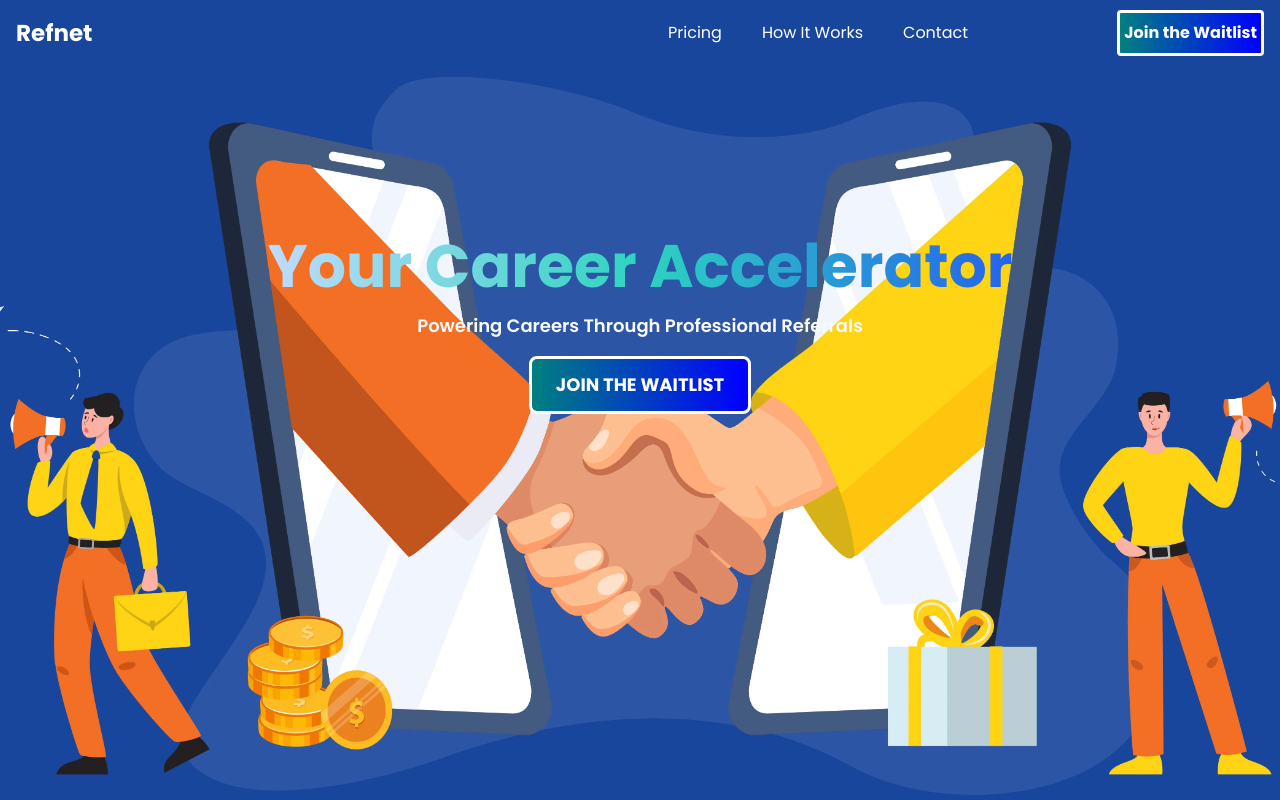
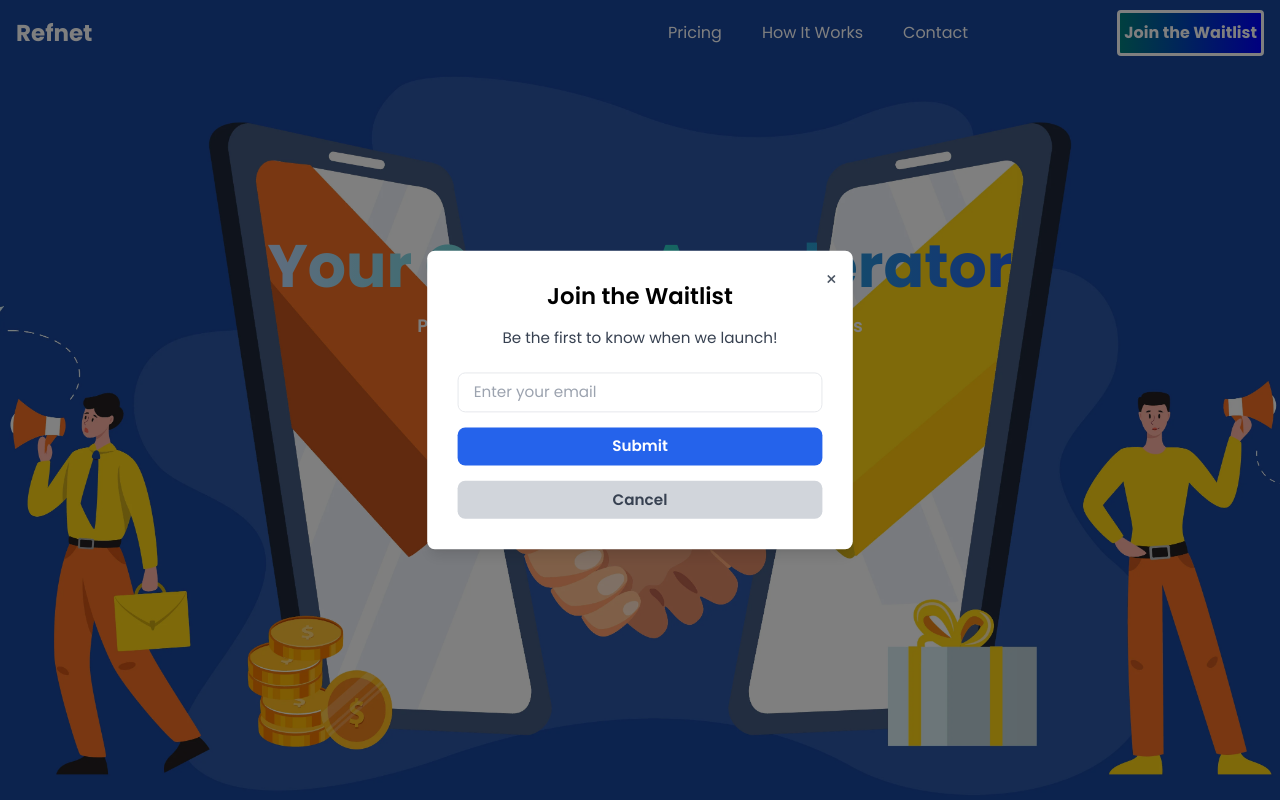
Before and after one commit to Goddy01/Refnet, a React (Vite) app: page / in a window 1280 px wide. Both pictures are taken after a click on the button "JOIN THE WAITLIST". Shown: the top 800 px of the page. Built offline with nearby package versions, Linux system fonts and the light colour scheme.

Commit message:
set up form modal to join waitlist

```diff
--- a/src/App.jsx
+++ b/src/App.jsx
@@ -1,4 +1,4 @@
-import React from 'react'
+import React, {useState} from 'react'
 import HomeSection1 from './components/HomeSection1'
 import HomeSection2 from './components/HomeSection2'
 import Header from './components/Header'
@@ -6,10 +6,40 @@ import Pricing from './components/Pricing'
 
 
 function App() {
+  const [isModalOpen, setIsModalOpen] = useState(false);
+  const [showNav, setShowNav] = useState(false);
+  const [email, setEmail] = useState('');
+  const [isSubmitted, setIsSubmitted] = useState(false);
+
+  // Function to toggle modal state
+  const toggleModal = () => {
+    setIsModalOpen(!isModalOpen);
+    if (showNav === true) {
+      toggleMenu()
+    }
+    setIsSubmitted(false); // Reset the success message when reopening the modal
+  };
+
+  // Function to explicitly close the modal
+  const closeModal = () => {
+    setIsModalOpen(false);
+  };
+
+  const toggleMenu = () => {
+    setShowNav(!showNav);
+  };
+
+  // Handle form submission
+  const handleSubmit = (e) => {
+    e.preventDefault(); // Prevent the default form submission behavior
+    console.log("Email submitted:", email); // Handle email submission (you can replace this with your logic)
+    setIsSubmitted(true); // Show the success message after form submission
+    setEmail(''); // Clear the input field
+  };
   return (
     <div className='overflow-x-hidden'>
-      <Header />
-      <HomeSection1 />
+      <Header toggleModal={toggleModal} closeModal={closeModal} isModalOpen={isModalOpen} setIsModalOpen={setIsModalOpen} toggleMenu={toggleMenu} showNav={showNav} setShowNav={setShowNav} handleSubmit={handleSubmit} email={email} setEmail={setEmail} isSubmitted={isSubmitted} setIsSubmitted={setIsSubmitted} />
+      <HomeSection1 toggleModal={toggleModal} closeModal={closeModal} isModalOpen={isModalOpen} setIsModalOpen={setIsModalOpen} toggleMenu={toggleMenu}showNav={showNav} setShowNav={setShowNav} handleSubmit={handleSubmit} email={email} setEmail={setEmail} isSubmitted={isSubmitted} setIsSubmitted={setIsSubmitted} />
       <HomeSection2 />
       <Pricing />
     </div>
--- a/src/components/Header.jsx
+++ b/src/components/Header.jsx
@@ -1,11 +1,7 @@
 import React, { useState } from 'react';
 
-export default function Header() {
-  const [showNav, setShowNav] = useState(false);
-
-  const toggleMenu = () => {
-    setShowNav(!showNav);
-  };
+export default function Header(props) {
+  const {toggleModal, closeModal,  isModalOpen, setIsModalOpen, toggleMenu, showNav,  handleSubmit, email,setEmail, isSubmitted, setIsSubmitted} = props
 
   return (
     <div>
@@ -84,7 +80,7 @@ export default function Header() {
               <li className='lg:absolute lg:right-0'>
                 <a
                   href="#home"
-                  className="gradient-hover px-1 py-2 rounded transition-colors duration-300 waitlist-btn flex flex-row"
+                  className="gradient-hover px-1 py-2 rounded transition-colors duration-300 waitlist-btn flex flex-row" onClick={toggleModal}
                 >
                   Join the Waitlist
                 </a>
--- a/src/components/HomeSection1.jsx
+++ b/src/components/HomeSection1.jsx
@@ -1,7 +1,9 @@
-import React from 'react';
+import React, { useState } from 'react';
 import backgroundImage from '/src/assets/images/ref-bg-pic5.webp';
 
-export default function HomeSection1() {
+export default function HomeSection1(props) {
+  const {toggleModal, closeModal,  isModalOpen, setIsModalOpen, handleSubmit, email,setEmail, isSubmitted, setIsSubmitted} = props
+
   return (
     <div className="relative min-h-screen w-full mt-9">
       {/* Background Image */}
@@ -12,25 +14,84 @@ export default function HomeSection1() {
 
       {/* Overlay Content */}
       <div className="absolute top-[25vh] flex flex-col w-full items-center text-center text-gray-50 z-10 px-4 md:px-8 lg:px-16">
-        <h1 className="
-            text-transparent
-            bg-clip-text
-            bg-gradient-to-r from-blue-200 via-teal-400 to-blue-600
-            text-5xl lg:text-6xl
-            font-bold mb-4
-          ">
+        <h1 className="text-transparent bg-clip-text bg-gradient-to-r from-blue-200 via-teal-400 to-blue-600 text-5xl lg:text-6xl font-bold mb-4">
           Your Career Accelerator
         </h1>
-        <p className="
-            text-gray-50 font-semibold text-lg px-7
-          ">
+        <p className="text-gray-50 font-semibold text-lg px-7">
           Powering Careers Through Professional Referrals
         </p>
-        <button className="gradient-hover px-6 py-3 rounded-lg transition-all duration-300 waitlist-btn mt-[1rem] text-lg font-semibold">
-            JOIN THE WAITLIST
+        <button
+          className="gradient-hover px-6 py-3 rounded-lg transition-all duration-300 waitlist-btn mt-[1rem] text-lg font-semibold"
+          onClick={toggleModal}
+        >
+          JOIN THE WAITLIST
         </button>
+      </div>
 
-      </div>
+      {/* Modal */}
+      {isModalOpen && (
+        <div className="fixed inset-0 bg-black bg-opacity-50 flex items-center justify-center z-50">
+          <div className="bg-white p-8 rounded-lg w-full max-w-md shadow-lg relative transform transition-all duration-500 scale-95 opacity-100 animate-fadeInUp">
+            {isSubmitted ? (
+              // Success message after submission
+              <div className="text-center">
+                <h2 className="text-2xl font-semibold text-green-600 mb-4">
+                  Thank You!
+                </h2>
+                <p className="text-gray-700 mb-6">
+                  Your email has been submitted successfully. We will notify you when we launch!
+                </p>
+                <button
+                  className="w-full bg-blue-600 text-white py-2 rounded-lg font-semibold hover:bg-blue-700 transition-colors"
+                  onClick={closeModal}
+                >
+                  Close
+                </button>
+              </div>
+            ) : (
+              // Form to submit email
+              <div>
+                <h2 className="text-2xl font-semibold text-center mb-4">
+                  Join the Waitlist
+                </h2>
+                <p className="text-gray-700 text-center mb-6">
+                  Be the first to know when we launch!
+                </p>
+
+                <form onSubmit={handleSubmit}>
+                  <input
+                    type="email"
+                    value={email}
+                    onChange={(e) => setEmail(e.target.value)}
+                    placeholder="Enter your email"
+                    className="w-full px-4 py-2 mb-4 border rounded-lg focus:outline-none focus:border-teal-400"
+                    required
+                  />
+                  <button
+                    type="submit"
+                    className="w-full bg-blue-600 text-white py-2 rounded-lg font-semibold hover:bg-blue-700 transition-colors"
+                  >
+                    Submit
+                  </button>
+                </form>
+
+                <button
+                  className="absolute top-4 right-4 text-gray-600 hover:text-gray-800 transition-colors text-xl"
+                  onClick={closeModal}
+                >
+                  &times;
+                </button>
+                <button
+                  className="mt-4 w-full bg-gray-300 text-gray-700 py-2 rounded-lg font-semibold hover:bg-gray-400 transition-colors"
+                  onClick={closeModal}
+                >
+                  Cancel
+                </button>
+              </div>
+            )}
+          </div>
+        </div>
+      )}
     </div>
   );
 }
--- a/tailwind.config.js
+++ b/tailwind.config.js
@@ -15,10 +15,15 @@ export default {
           '0%': { transform: 'translateY(500px)', opacity: '0' },
           '100%': { transform: 'translateY(0px)', opacity: '1' },
         },
+        fadeInUp: {
+          '0%': { opacity: 0, transform: 'translateY(20px)' },
+          '100%': { opacity: 1, transform: 'translateY(0)' },
+        },
       },
       animation: {
         'slide-in-right': 'slideInRight 0.6s ease-out forwards',
         slideUp: 'slideUp 0.75s ease-out',
+        fadeInUp: 'fadeInUp 0.5s ease-out',
       },
     },
   },
```
